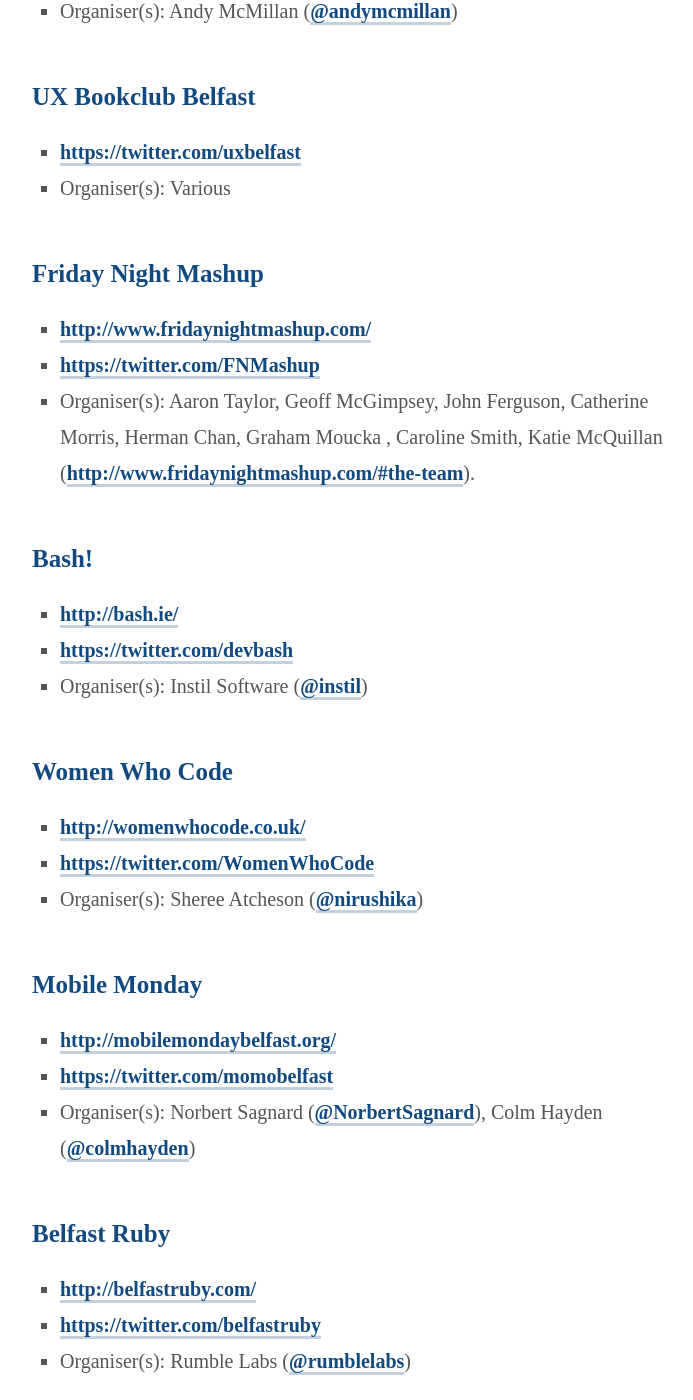
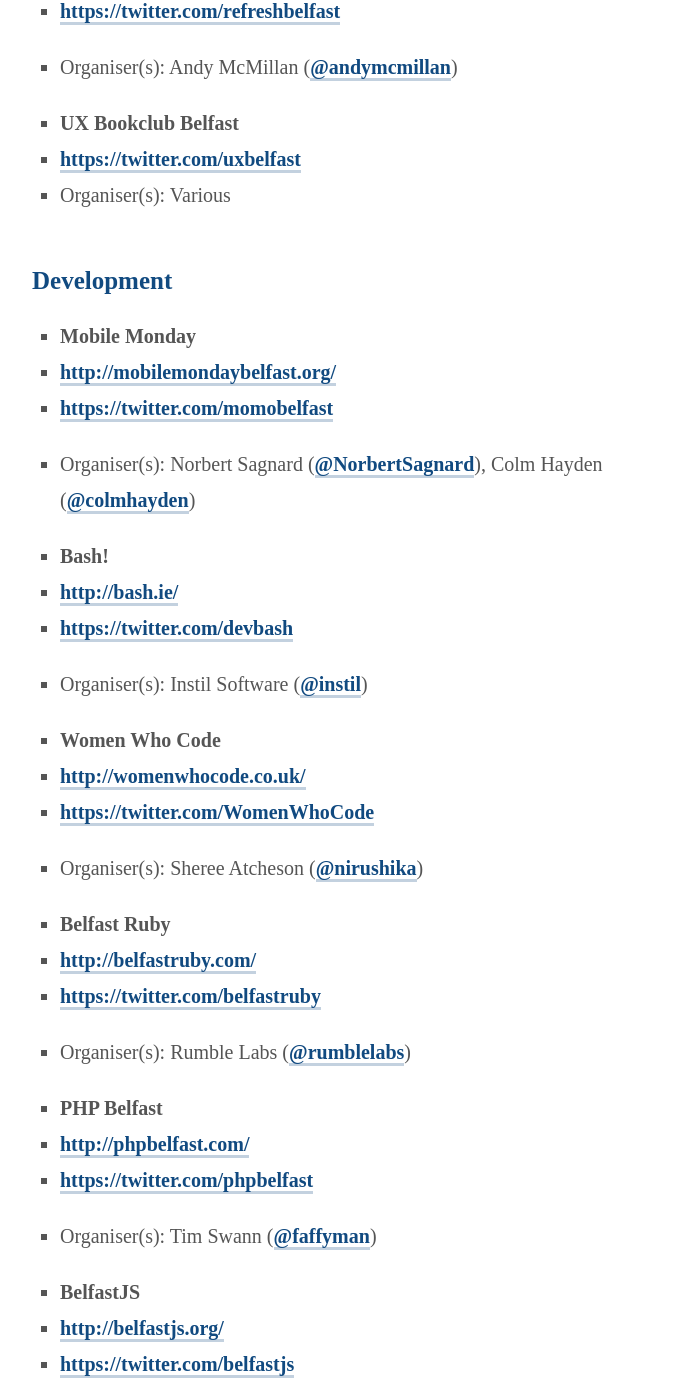
Before and after one commit to andymcmillan/andymcmillan, a Jekyll site: the page built from meetups.md, in a window 1280 px wide and 1400 px high, scrolled down 493 px. Shown: the whole window, without its empty margins (288-981 px from the left). Built offline with Jekyll 4.4.1, drawn with Linux system fonts in a browser that asks for light colours; Markdown is read by kramdown in place of the engine named in the settings; some of the changed text lies outside the part shown.

Commit message:
Update meetups.md

```diff
--- a/meetups.md
+++ b/meetups.md
@@ -8,50 +8,56 @@
 
 My attempt at a comprehensive list of meetups for the tech, design, and development communities in Belfast, Northern Ireland. Can you help me fill in the blanks? Notice something missing? Let me know via [email](mailto:andy@goodonpaper.com) or [Twitter](https://twitter.com/andymcmillan).
 
-## Refresh Belfast
+## Design
+
+* **Refresh Belfast**
 * [http://refreshbelfast.com/](http://refreshbelfast.com/)
 * [https://twitter.com/refreshbelfast](https://twitter.com/refreshbelfast)
 * Organiser(s): Andy McMillan ([@andymcmillan](https://twitter.com/andymcmillan))
 
-## UX Bookclub Belfast
+* **UX Bookclub Belfast**
 * [https://twitter.com/uxbelfast](https://twitter.com/uxbelfast)
 * Organiser(s): Various
 
-## Friday Night Mashup
-* [http://www.fridaynightmashup.com/](http://www.fridaynightmashup.com/)
-* [https://twitter.com/FNMashup](https://twitter.com/FNMashup)
-* Organiser(s): Aaron Taylor, Geoff McGimpsey, John Ferguson, Catherine Morris, Herman Chan, Graham Moucka , Caroline Smith, Katie McQuillan ([http://www.fridaynightmashup.com/#the-team](http://www.fridaynightmashup.com/#the-team)).
+## Development
 
-## Bash!
+* **Mobile Monday**
+* [http://mobilemondaybelfast.org/](http://mobilemondaybelfast.org/)
+* [https://twitter.com/momobelfast](https://twitter.com/momobelfast)
+* Organiser(s): Norbert Sagnard ([@NorbertSagnard](https://twitter.com/NorbertSagnard)), Colm Hayden ([@colmhayden](https://twitter.com/colmhayden))
+
+* **Bash!**
 * [http://bash.ie/](http://bash.ie/)
 * [https://twitter.com/devbash](https://twitter.com/devbash)
 * Organiser(s): Instil Software ([@instil](https://twitter.com/instil))
 
-## Women Who Code
+* **Women Who Code**
 * [http://womenwhocode.co.uk/](http://womenwhocode.co.uk/)
 * [https://twitter.com/WomenWhoCode](https://twitter.com/WomenWhoCode)
 * Organiser(s): Sheree Atcheson ([@nirushika](https://twitter.com/nirushika))
 
-## Mobile Monday
-* [http://mobilemondaybelfast.org/](http://mobilemondaybelfast.org/)
-* [https://twitter.com/momobelfast](https://twitter.com/momobelfast)
-* Organiser(s): Norbert Sagnard ([@NorbertSagnard](https://twitter.com/NorbertSagnard)), Colm Hayden ([@colmhayden](https://twitter.com/colmhayden))
-
-## Belfast Ruby
+* **Belfast Ruby**
 * [http://belfastruby.com/](http://belfastruby.com/)
 * [https://twitter.com/belfastruby](https://twitter.com/belfastruby)
 * Organiser(s): Rumble Labs ([@rumblelabs](https://twitter.com/rumblelabs))
 
-## PHP Belfast
+* **PHP Belfast**
 * [http://phpbelfast.com/](http://phpbelfast.com/)
 * [https://twitter.com/phpbelfast](https://twitter.com/phpbelfast)
 * Organiser(s): Tim Swann ([@faffyman](https://twitter.com/faffyman))
 
-## BelfastJS
+* **BelfastJS**
 * [http://belfastjs.org/](http://belfastjs.org/)
 * [https://twitter.com/belfastjs](https://twitter.com/belfastjs)
 * Organiser(s): ???
 
-## PyBelfast
+* **PyBelfast**
 * [https://twitter.com/PyBelfast](https://twitter.com/PyBelfast)
 * Organiser(s): ???
+
+## Startup / Entrepreneurial
+
+* **Friday Night Mashup**
+* [http://www.fridaynightmashup.com/](http://www.fridaynightmashup.com/)
+* [https://twitter.com/FNMashup](https://twitter.com/FNMashup)
+* Organiser(s): Aaron Taylor, Geoff McGimpsey, John Ferguson, Catherine Morris, Herman Chan, Graham Moucka , Caroline Smith, Katie McQuillan ([http://www.fridaynightmashup.com/#the-team](http://www.fridaynightmashup.com/#the-team)).
```
